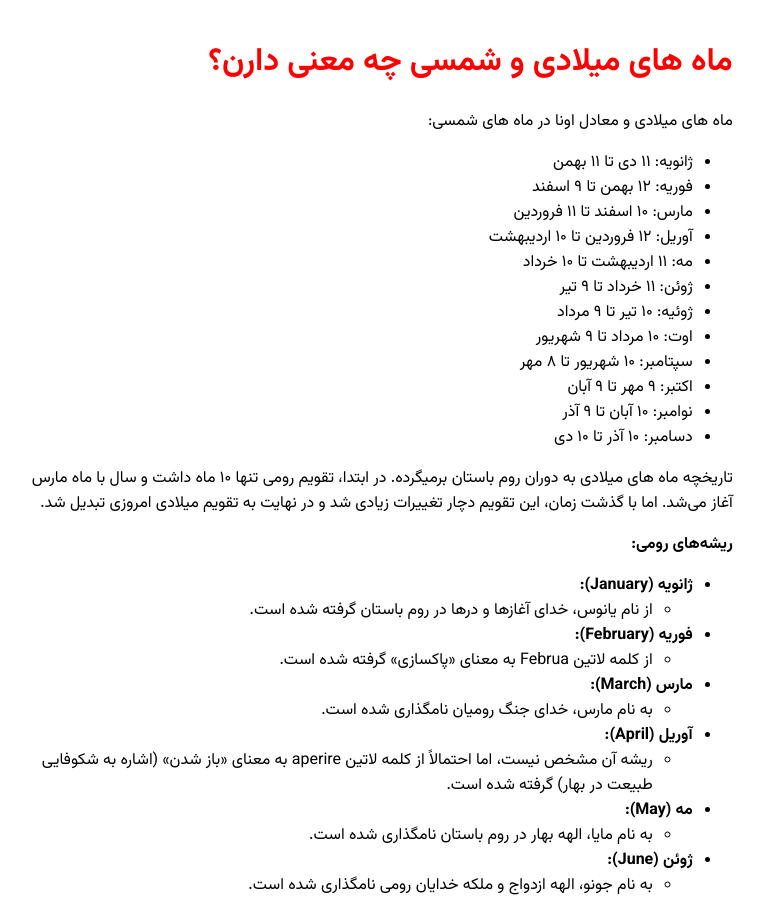
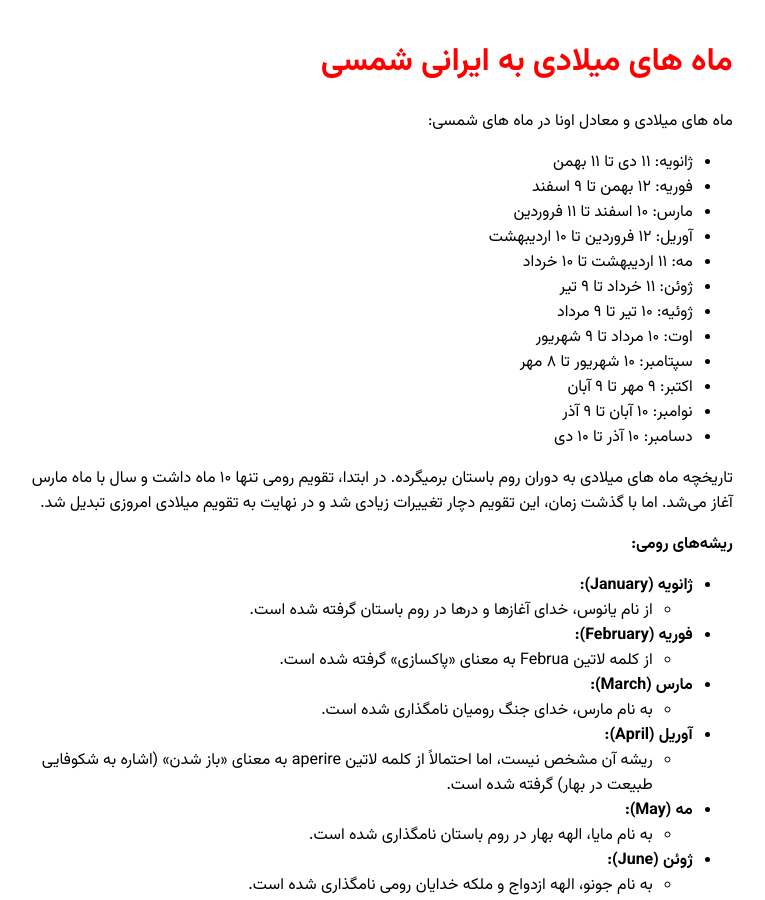
Before and after one commit to darkblog/darkblog.github.io, a Jekyll site: the page built from _posts/2025-3-2-19.md, in a window 1280 px wide and 900 px high. Shown: the whole window, without its empty margins (267-1032 px from the left). Built offline with Jekyll 4.4.1, drawn with Linux system fonts in a browser that asks for light colours; some of the changed text lies outside the part shown.

Commit message:
Update 2025-3-2-19.md

```diff
--- a/_posts/2025-3-2-19.md
+++ b/_posts/2025-3-2-19.md
@@ -1,6 +1,6 @@
 ---
 layout: post
-title: ماه های میلادی و شمسی چه معنی دارن؟
+title: ماه های میلادی به ایرانی شمسی
 ---
 
 ماه های میلادی و معادل اونا در ماه های شمسی:
```
